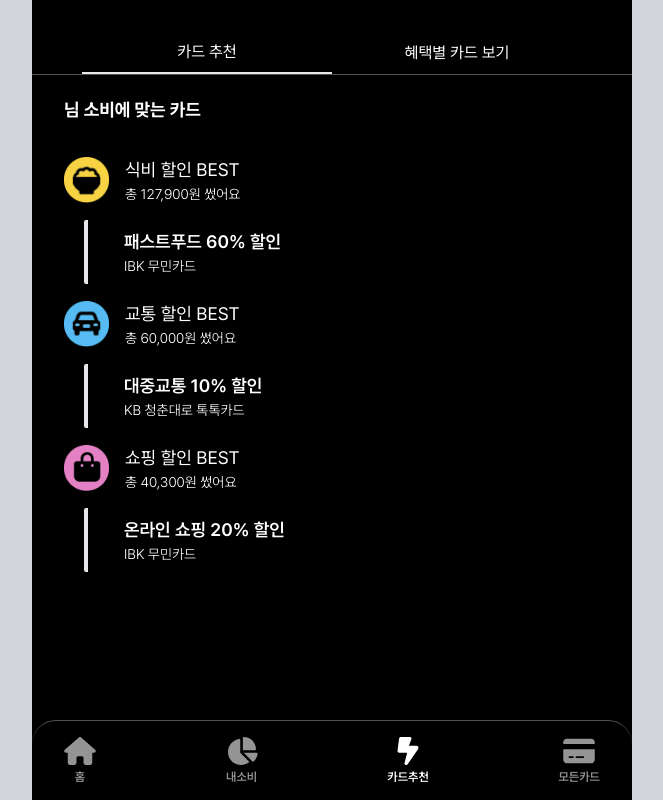
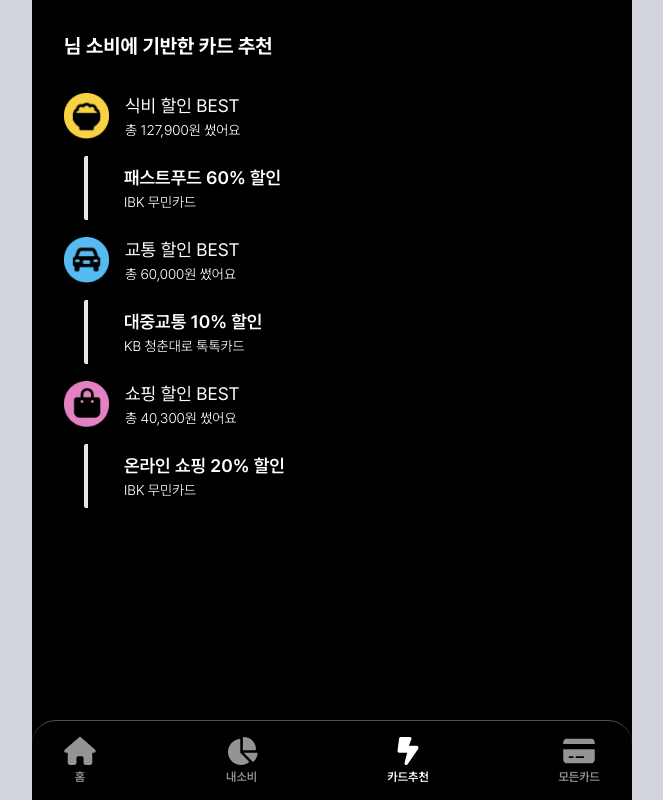
Before and after one commit to FITS-U/FitsU_FE, a Next.js app: page /recommends in a window 1280 px wide. Shown: the whole page, without its empty margins (308-971 px from the left). Built offline with nearby package versions, Linux system fonts and the light colour scheme.

Commit message:
feat: 카드추천 페이지와 모든 카드 페이지 분리 구현

```diff
--- /dev/null
+++ b/src/app/cards/page.tsx
@@ -0,0 +1,17 @@
+import BottomNav from "@/components/BottomNav";
+import { ScrollBenefits } from "./components/ScrollBenefits";
+import { CardList } from "./components/CardList";
+
+const Cards = () => {
+  return (
+    <div className="pt-8 text-white relative h-screen overflow-hidden">
+      <div className="overflow-y-auto scrollbar-hide max-h-[calc(100vh-120px)]">
+        <ScrollBenefits />
+        <CardList />
+      </div>
+      <BottomNav />
+    </div>
+  );
+};
+
+export default Cards;
--- a/src/app/recommends/[cardId]/page.tsx
+++ b/src/app/recommends/[cardId]/page.tsx
@@ -7,11 +7,13 @@ import { useEffect, useState } from "react";
 import { getCardDetails } from "@/api/card";
 import { useCardDetailStore } from "@/store/cardDetailStore";
 import { Loading } from "@/components/Loading";
+import { useRouter } from "next/navigation";
 
 const CardDetailPage = () => {
   const { selectedCard } = useCardStore();
   const { card, setCard } = useCardDetailStore();
   const [loading, setLoading] = useState<boolean>(true);
+  const router = useRouter();
 
   useEffect(() => {
     const fetchCardInfo = async() => {
@@ -35,9 +37,9 @@ const CardDetailPage = () => {
 
   return (
     <div className="p-8 text-white relative">
-      <Link href="/recommends" className="text-3xl">
+      <div onClick={() => router.back()} className="text-3xl">
         <FaChevronLeft className="h-5" />
-      </Link>
+      </div>
       <div className="mt-12 flex flex-col items-center">
         <div className="w-3/5 aspect-[5/3] bg-contrast-800 flex items-center justify-center">카드이미지</div>
       </div>
--- a/src/app/recommends/components/SwitchTabs.tsx
+++ /dev/null
@@ -1,32 +0,0 @@
-import { useTabStore } from "@/store/tabStore";
-
-export const SwitchTabs = () => {
-  const { currentTab, setCurrentTab } = useTabStore();
-
-  return (
-    <div className="p-8">
-      <div className="absolute w-full -left-0 border-b border-contrast-500">
-        <div className="flex items-center justify-between bg-black">
-          <div className="w-2/4 flex items-end justify-end">
-            <div
-              className={`w-5/6 flex items-center justify-center cursor-pointer
-                ${currentTab === "recommend" ? "border-b-2" : ""}`}
-              onClick={() => setCurrentTab("recommend")}
-            >
-              <span className="my-2">카드 추천</span>
-            </div>
-          </div>
-          <div className="w-2/4 flex items-start justify-start">
-            <div
-              className={`w-5/6 flex items-center justify-center cursor-pointer
-                ${currentTab === "benefits" ? "border-b-2" : ""}`}
-              onClick={() => setCurrentTab("benefits")}
-            >
-              <span className="my-2">혜택별 카드 보기</span>
-            </div>
-          </div>
-        </div>
-      </div>
-    </div>
-  );
-};
--- a/src/app/recommends/page.tsx
+++ b/src/app/recommends/page.tsx
@@ -2,17 +2,11 @@
 
 import BottomNav from "@/components/BottomNav";
 import RecCard from "./components/RecCard";
-import { SwitchTabs } from "./components/SwitchTabs";
-import { useTabStore } from "@/store/tabStore";
-import { ScrollBenefits } from "./components/ScrollBenefits";
 import { useAuthStore } from "@/store/authStore";
-import { CardList } from "./components/CardList";
 import { useEffect } from "react";
-import { hydrate } from "react-dom";
 
 const CardRecommends = () => {
   const { user, hydrateUser } = useAuthStore();
-  const currentTab = useTabStore((state) => state.currentTab);
 
   useEffect(() => {
     hydrateUser();
@@ -20,19 +14,11 @@ const CardRecommends = () => {
 
   return (
     <div className="text-white relative h-screen overflow-hidden">
-      <SwitchTabs />
       <div className="overflow-y-auto scrollbar-hide max-h-[calc(100vh-150px)]">
-        {currentTab === "recommend" ? (
-          <div className="p-8">
-            <h1 className="text-lg font-bold">{user.name}님 소비에 맞는 카드</h1>
-            <RecCard />
-          </div>
-        ) : (
-          <div className="mt-8">
-            <ScrollBenefits />
-            <CardList />
-          </div>
-        )}
+        <div className="p-8">
+          <h1 className="text-xl font-bold">{user.name}님 소비에 기반한 카드 추천</h1>
+          <RecCard />
+        </div>
       </div>
       <BottomNav />
     </div>
--- a/src/components/BottomNav.tsx
+++ b/src/components/BottomNav.tsx
@@ -11,7 +11,7 @@ const BottomNav = () => {
     { href: "/accounts", icon: FaHouse, label: "홈" },
     { href: "/my-spend", icon: FaChartPie, label: "내소비" },
     { href: "/recommends", icon: FaBoltLightning, label: "카드추천" },
-    { href: "/shopping", icon: FaCreditCard, label: "모든카드" },
+    { href: "/cards", icon: FaCreditCard, label: "모든카드" },
   ];
 
   return (
```
Also changed, not shown: src/app/cards/components/CardList.tsx (renamed from src/app/recommends/components/CardList.tsx), src/app/cards/components/ScrollBenefits.tsx (renamed from src/app/recommends/components/ScrollBenefits.tsx).
